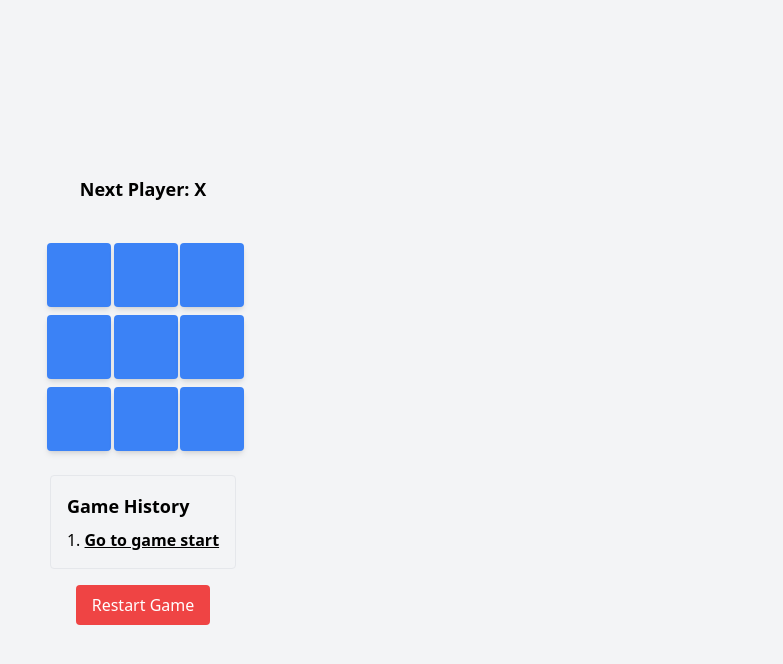
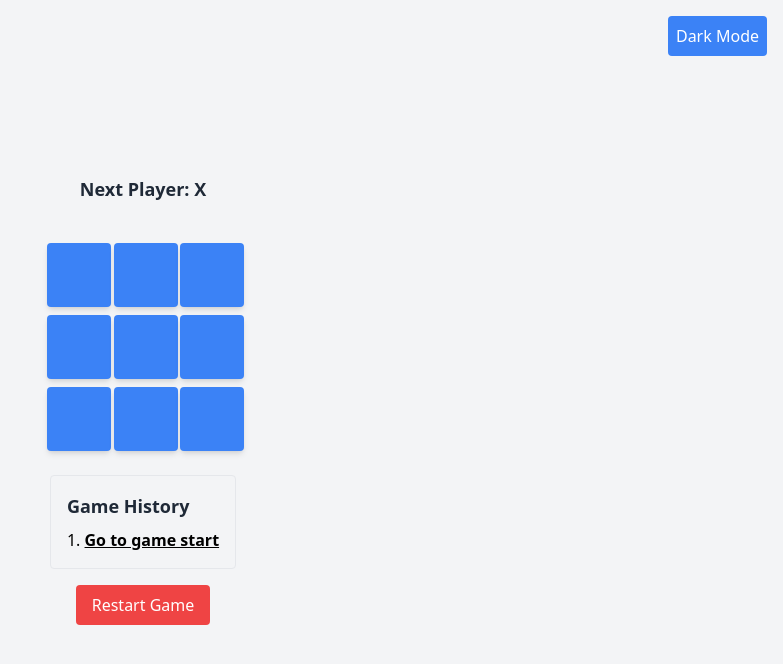
Before and after one commit to md-sazzadul/tic-tac-toe, a React (Vite) app: page / in a window 1280 px wide. Shown: the top 664 px of the page, without its empty margins (497-1280 px from the left). Built offline with nearby package versions, Linux system fonts and the light colour scheme.

Commit message:
add dark mode

```diff
--- a/src/App.tsx
+++ b/src/App.tsx
@@ -1,8 +1,35 @@
+import { useEffect, useState } from "react";
 import Game from "./components/Game";
 
 function App() {
+  const [darkMode, setDarkMode] = useState(() => {
+    return localStorage.getItem("theme") === "dark";
+  });
+
+  useEffect(() => {
+    if (darkMode) {
+      document.documentElement.classList.add("dark");
+      localStorage.setItem("theme", "dark");
+    } else {
+      document.documentElement.classList.remove("dark");
+      localStorage.setItem("theme", "light");
+    }
+  }, [darkMode]);
+
   return (
-    <div className="min-h-screen flex items-center justify-center bg-gray-100">
+    <div
+      className={`min-h-screen flex items-center justify-center ${
+        darkMode ? "bg-gray-900" : "bg-gray-100"
+      }`}
+    >
+      <div className="absolute top-4 right-4">
+        <button
+          onClick={() => setDarkMode(!darkMode)}
+          className="p-2 rounded bg-blue-500 text-white hover:bg-blue-600 transition-all"
+        >
+          {darkMode ? "Light Mode" : "Dark Mode"}
+        </button>
+      </div>
       <Game />
     </div>
   );
--- a/src/components/Board.tsx
+++ b/src/components/Board.tsx
@@ -26,7 +26,9 @@ export default function Board({ xIsNext, squares, onPlay }: BoardProps) {
 
   return (
     <div>
-      <div className="text-center text-lg font-semibold mb-4">{status}</div>
+      <div className="text-center text-lg font-semibold mb-4 text-gray-800 dark:text-gray-200">
+        {status}
+      </div>
       <div className="grid grid-cols-3 gap-2 w-48 mx-auto mt-10">
         {squares.map((value, index) => (
           <Square
--- a/src/components/Game.tsx
+++ b/src/components/Game.tsx
@@ -27,8 +27,8 @@ export default function Game() {
         <button
           className={`${
             move === currentMove
-              ? "font-bold underline"
-              : "text-blue-500 hover:underline"
+              ? "font-bold underline dark:text-gray-100"
+              : "text-blue-500 dark:text-blue-300 hover:underline"
           }`}
           onClick={() => jumpTo(move)}
         >
@@ -43,8 +43,10 @@ export default function Game() {
       <div>
         <Board xIsNext={xIsNext} squares={currentSquares} onPlay={handlePlay} />
       </div>
-      <div className="mt-6 p-4 border rounded bg-gray-100">
-        <h3 className="text-lg font-semibold mb-2">Game History</h3>
+      <div className="mt-6 p-4 border rounded bg-gray-100 dark:bg-gray-800 dark:border-gray-700">
+        <h3 className="text-lg font-semibold mb-2 text-gray-800 dark:text-gray-200">
+          Game History
+        </h3>
         <ol className="list-decimal list-inside space-y-2">{moves}</ol>
       </div>
       <button
--- a/src/components/Square.tsx
+++ b/src/components/Square.tsx
@@ -12,8 +12,10 @@ export default function Square({
   return (
     <button
       className={`w-16 h-16 text-white text-2xl font-bold rounded shadow-md transition-all focus:outline-none focus:ring-2 ${
-        isWinningSquare ? "bg-green-500" : "bg-blue-500 hover:bg-blue-600"
-      } focus:ring-blue-300`}
+        isWinningSquare
+          ? "bg-green-500 dark:bg-green-700"
+          : "bg-blue-500 hover:bg-blue-600 dark:bg-blue-700 dark:hover:bg-blue-800"
+      } focus:ring-blue-300 dark:focus:ring-blue-600`}
       onClick={onSquareClick}
     >
       {value}
--- a/tailwind.config.js
+++ b/tailwind.config.js
@@ -4,5 +4,6 @@ export default {
   theme: {
     extend: {},
   },
+  darkMode: "class",
   plugins: [],
 };
```
